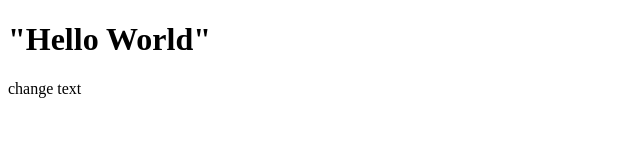
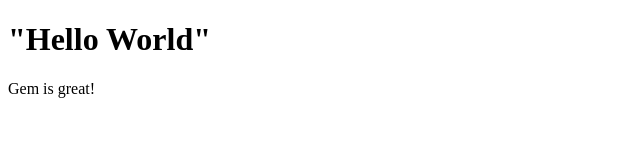
Before and after one commit to ziimoss/ziimoss.github.io, a plain HTML site: page index.html in a window 1280 px wide. Shown: the full height of the page, 0-640 px from the left. Drawn offline with Linux system fonts and the light colour scheme.

Commit message:
gem is great

```diff
--- a/index.html
+++ b/index.html
@@ -2,6 +2,6 @@
 <html>
 <body>
 <h1>"Hello World"</h1>
-<p>change text</p>
+<p>Gem is great!</p>
 </body>
 </html>
```
